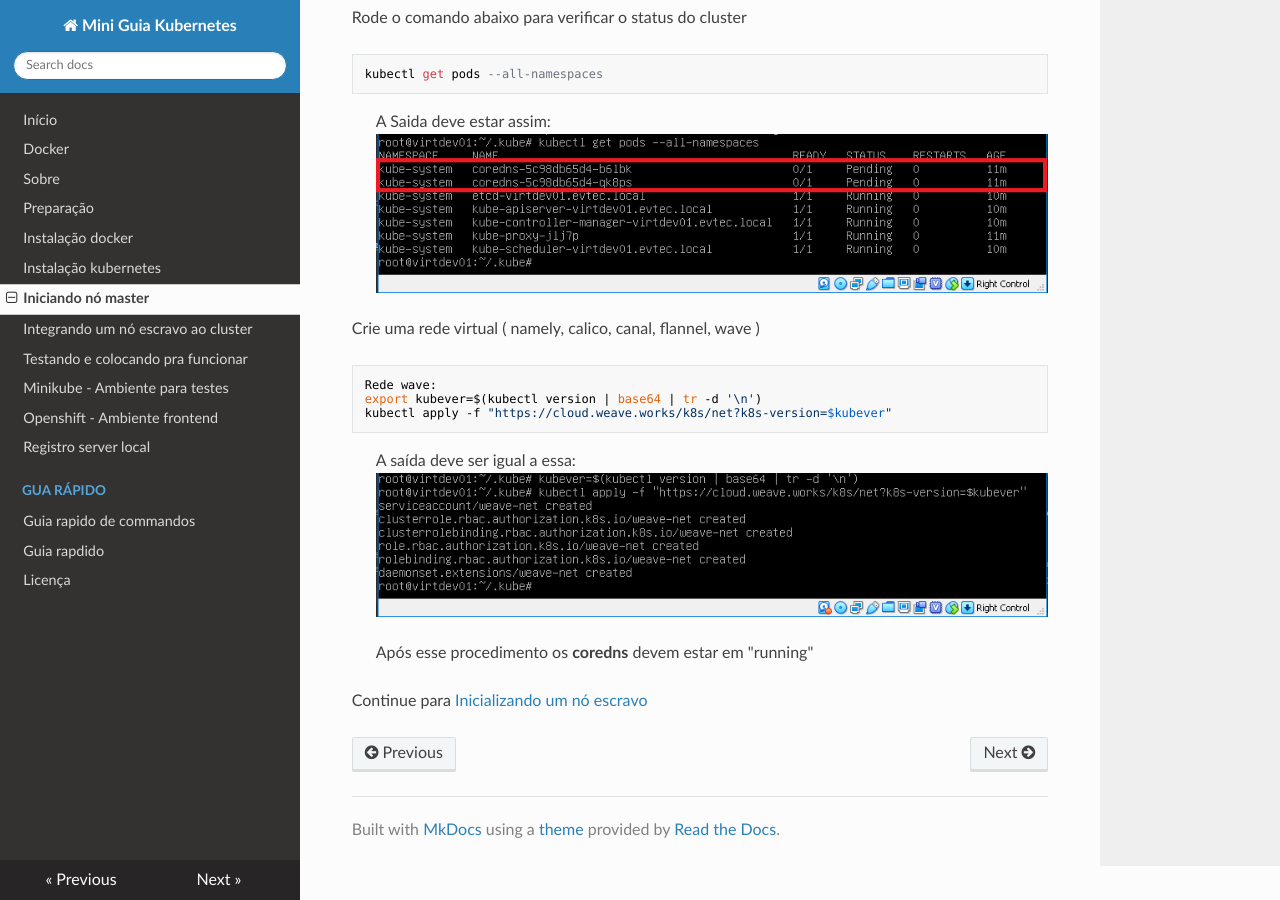
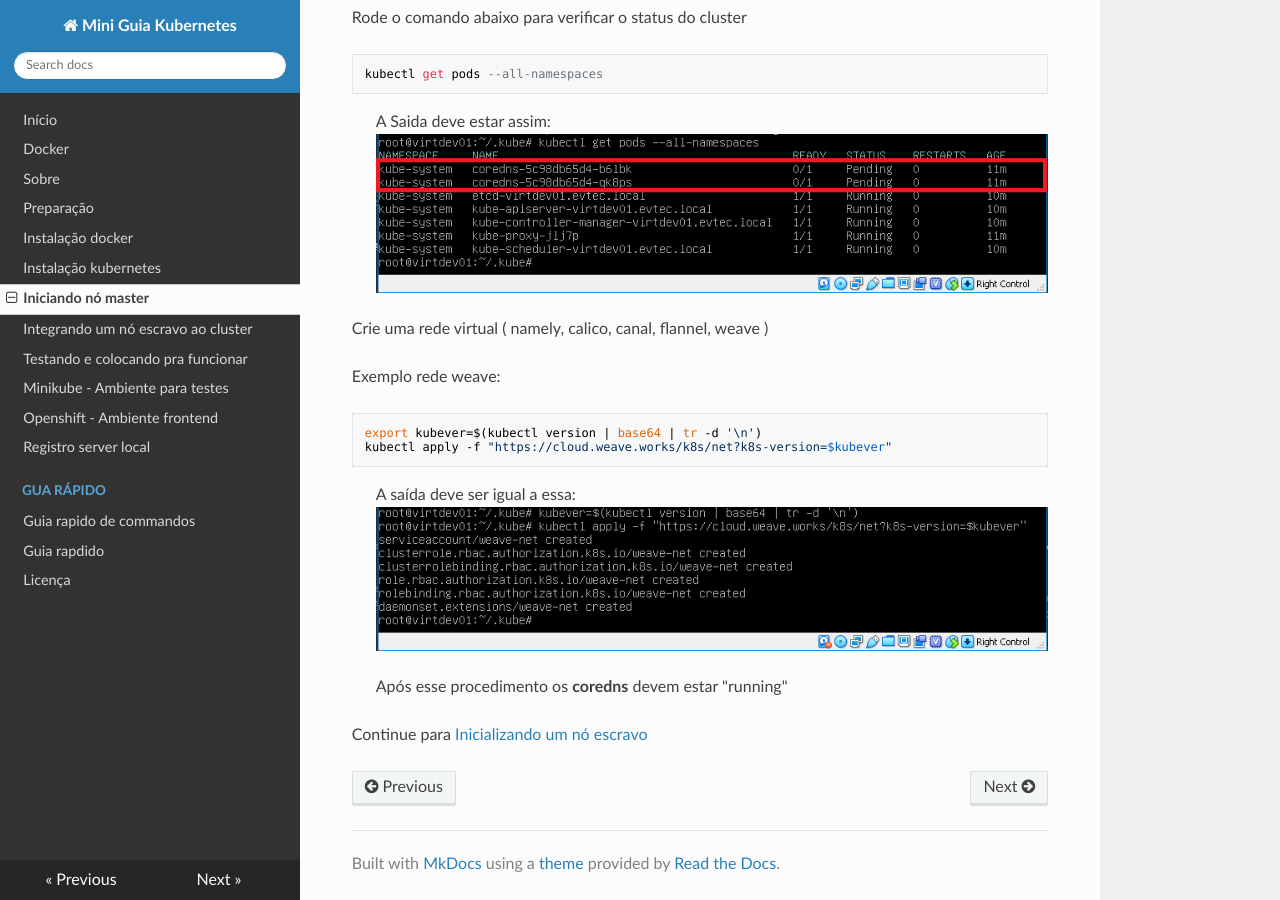
Before and after one commit to celsonery/kubernetes-docs, an MkDocs documentation site: the page built from docs/06-initialize-master.md, in a window 1280 px wide and 900 px high, scrolled down 1083 px. Built offline with MkDocs 1.6.1, drawn with Linux system fonts in a browser that asks for light colours; nearby versions of some CDN libraries.

````diff
--- a/docs/06-initialize-master.md
+++ b/docs/06-initialize-master.md
@@ -64,9 +64,10 @@ kubectl get pods --all-namespaces
 > A Saida deve estar assim:
 ![All namespaces em pending](imgs/saida_all_namespaces01.png)
 
-Crie uma rede virtual ( namely, calico, canal, flannel, wave )
+Crie uma rede virtual ( namely, calico, canal, flannel, weave )
+
+Exemplo rede weave:
 ```
-Rede wave:
 export kubever=$(kubectl version | base64 | tr -d '\n')
 kubectl apply -f "https://cloud.weave.works/k8s/net?k8s-version=$kubever"
 ```
@@ -74,6 +75,6 @@ kubectl apply -f "https://cloud.weave.works/k8s/net?k8s-version=$kubever"
 > A saída deve ser igual a essa:
 ![Resposta rede wave](imgs/saida_wave_01.png)
 
-> Após esse procedimento os **coredns** devem estar em "running"
+> Após esse procedimento os **coredns** devem estar "running"
 
 Continue para [Inicializando um nó escravo](07-initialize-slave.md)
````
Also changed, not shown: other parts of docs/06-initialize-master.md (+1 -1 lines), readme.md (+3 -3 lines), docs/17-volumes.md (deleted).
